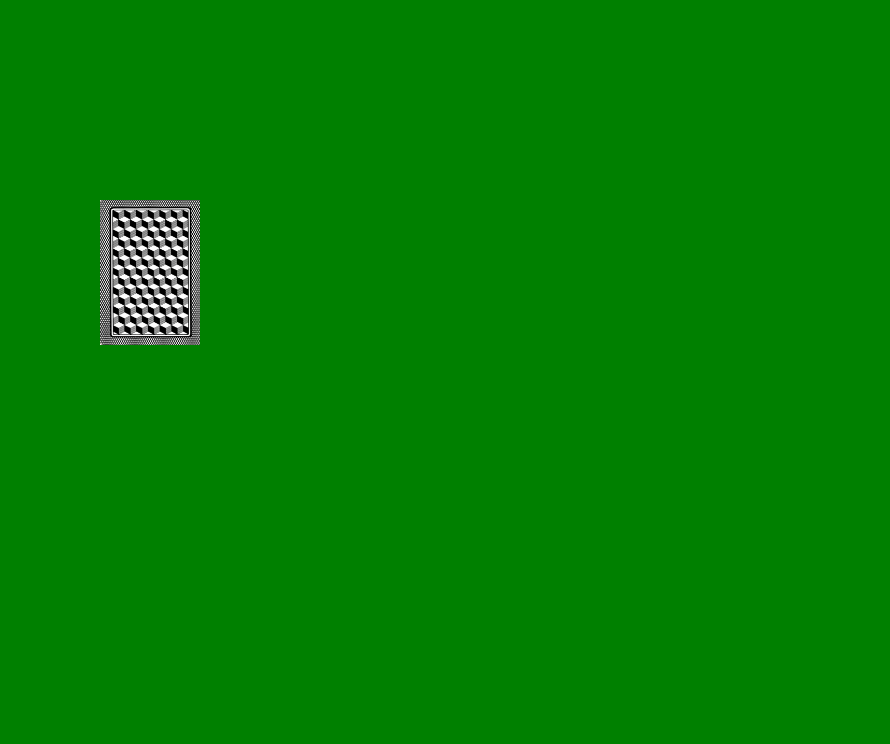
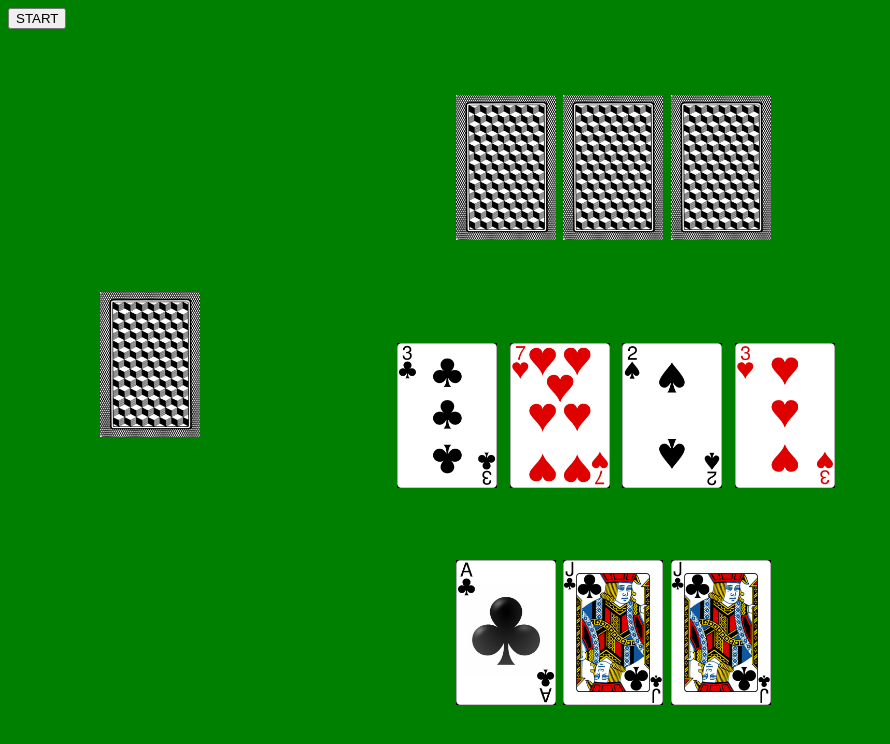
Before and after one commit to frd26x/scopa-game-project, a plain HTML site: page index.html in a window 1280 px wide. Shown: the whole page, without its empty margins (0-890 px from the left). Drawn offline with nearby package versions, Linux system fonts and the light colour scheme.

Commit message:
card dislayed naive solution

```diff
--- a/index.html
+++ b/index.html
@@ -15,6 +15,11 @@
   </div>
 <div class="hand-player"></div>
 <div class="hand-ai"></div>
+<div class="table"></div>
+<div class="pick-player"></div>
+<div class="pick-ai"></div>
+<div class="card-played"></div>
+<button class="start">START</button>
 
 
 
--- a/src/main.js
+++ b/src/main.js
@@ -1,92 +1,148 @@
 var cards = [
-  { name: "1D", img: "1D.jpg",value:1 ,prime:16},
-  { name: "2D", img: "2D.jpg",value:2 ,prime:12},
-  { name: "3D", img: "3D.jpg",value:3 ,prime:13},
-  { name: "4D", img: "4D.jpg",value:4 ,prime:14},
-  { name: "5D", img: "5D.jpg",value:5, prime:15 },
-  { name: "6D", img: "6D.jpg",value:6, prime:18},
-  { name: "7D", img: "7D.jpg",value:7, prime:21 },
-  { name: "JD", img: "JD.jpg",value:8 , prime:10},
-  { name: "QD", img: "QD.jpg",value:9 ,prime:10},
-  { name: "KD", img: "KD.jpg" ,value:10,prime:10},
-  { name: "1C", img: "1C.jpg",value:1,prime:16 },
-  { name: "2C", img: "2C.jpg",value:2 ,prime:12},
-  { name: "3C", img: "3C.jpg",value:3,prime:13 },
-  { name: "4C", img: "4C.jpg",value:4, prime:14 },
-  { name: "5C", img: "5C.jpg" ,value:5, prime:15},
-  { name: "6C", img: "6C.jpg",value:6, prime:18 },
-  { name: "7C", img: "7C.jpg",value:7, prime:21 },
-  { name: "JC", img: "JC.jpg",value:8 ,prime:10},
-  { name: "QC", img: "QC.jpg",value:9 ,prime:10},
-  { name: "KC", img: "KC.jpg",value:10,prime:10 },
-  { name: "1S", img: "1S.jpg",value:1, prime:16 },
-  { name: "2S", img: "2S.jpg",value:2,prime:12 },
-  { name: "3S", img: "3S.jpg",value:3,prime:13 },
-  { name: "4S", img: "4S.jpg",value:4 , prime:14},
-  { name: "5S", img: "5S.jpg",value:5,prime:15 },
-  { name: "6S", img: "6C.jpg",value:6, prime:18 },
-  { name: "7S", img: "7C.jpg",value:7 ,prime:21 },
-  { name: "JS", img: "JC.jpg" ,value:8,prime:10},
-  { name: "QS", img: "QC.jpg",value:9 ,prime:10},
-  { name: "KS", img: "KC.jpg",value:10,prime:10 },
-  { name: "1H", img: "1H.jpg",value:1, prime:16},
-  { name: "2H", img: "2H.jpg",value:2 ,prime:12},
-  { name: "3H", img: "3H.jpg" ,value:3, prime:13},
-  { name: "4H", img: "4H.jpg",value:4 ,prime:14},
-  { name: "5H", img: "5H.jpg",value:5, prime:15 },
-  { name: "6H", img: "6H.jpg",value:6,prime:18 },
-  { name: "7H", img: "7H.jpg",value:7,prime:21 },
-  { name: "JH", img: "JH.jpg",value:8,prime:10 },
-  { name: "QH", img: "QH.jpg",value:9,prime:10 },
-  { name: "KH", img: "KH.jpg",value:10,prime:10 }
+  { name: "1D", img: "1D.jpg", value: 1, prime: 16 },
+  { name: "2D", img: "2D.jpg", value: 2, prime: 12 },
+  { name: "3D", img: "3D.jpg", value: 3, prime: 13 },
+  { name: "4D", img: "4D.jpg", value: 4, prime: 14 },
+  { name: "5D", img: "5D.jpg", value: 5, prime: 15 },
+  { name: "6D", img: "6D.jpg", value: 6, prime: 18 },
+  { name: "7D", img: "7D.jpg", value: 7, prime: 21 },
+  { name: "JD", img: "JD.jpg", value: 8, prime: 10 },
+  { name: "QD", img: "QD.jpg", value: 9, prime: 10 },
+  { name: "KD", img: "KD.jpg", value: 10, prime: 10 },
+  { name: "1C", img: "1C.jpg", value: 1, prime: 16 },
+  { name: "2C", img: "2C.jpg", value: 2, prime: 12 },
+  { name: "3C", img: "3C.jpg", value: 3, prime: 13 },
+  { name: "4C", img: "4C.jpg", value: 4, prime: 14 },
+  { name: "5C", img: "5C.jpg", value: 5, prime: 15 },
+  { name: "6C", img: "6C.jpg", value: 6, prime: 18 },
+  { name: "7C", img: "7C.jpg", value: 7, prime: 21 },
+  { name: "JC", img: "JC.jpg", value: 8, prime: 10 },
+  { name: "QC", img: "QC.jpg", value: 9, prime: 10 },
+  { name: "KC", img: "KC.jpg", value: 10, prime: 10 },
+  { name: "1S", img: "1S.jpg", value: 1, prime: 16 },
+  { name: "2S", img: "2S.jpg", value: 2, prime: 12 },
+  { name: "3S", img: "3S.jpg", value: 3, prime: 13 },
+  { name: "4S", img: "4S.jpg", value: 4, prime: 14 },
+  { name: "5S", img: "5S.jpg", value: 5, prime: 15 },
+  { name: "6S", img: "6C.jpg", value: 6, prime: 18 },
+  { name: "7S", img: "7C.jpg", value: 7, prime: 21 },
+  { name: "JS", img: "JC.jpg", value: 8, prime: 10 },
+  { name: "QS", img: "QC.jpg", value: 9, prime: 10 },
+  { name: "KS", img: "KC.jpg", value: 10, prime: 10 },
+  { name: "1H", img: "1H.jpg", value: 1, prime: 16 },
+  { name: "2H", img: "2H.jpg", value: 2, prime: 12 },
+  { name: "3H", img: "3H.jpg", value: 3, prime: 13 },
+  { name: "4H", img: "4H.jpg", value: 4, prime: 14 },
+  { name: "5H", img: "5H.jpg", value: 5, prime: 15 },
+  { name: "6H", img: "6H.jpg", value: 6, prime: 18 },
+  { name: "7H", img: "7H.jpg", value: 7, prime: 21 },
+  { name: "JH", img: "JH.jpg", value: 8, prime: 10 },
+  { name: "QH", img: "QH.jpg", value: 9, prime: 10 },
+  { name: "KH", img: "KH.jpg", value: 10, prime: 10 }
 ];
 
+var player;
+var game;
+var ai;
+$(document).ready(function() {
+  game = new Scopa(cards);
+  game.shuffle(cards);
+  var html = "";
 
-var player
-var game
-var ai
-$(document).ready(function(){
-  game = new Scopa(cards)
-  game.shuffle(cards)
-  var html = ""
-
-  game.cards.forEach(function (pic) {
-    html += '<div class="card-deck" data-card-name="'+ pic.name +'" style="background: url(images/'+ pic.img +') no-repeat">';
+  game.cards.forEach(function(pic) {
+    html +=
+      '<div class="card-deck" data-card-name="' +
+      pic.name +
+      '" style="background: url(images/' +
+      pic.img +
+      ') no-repeat">';
 
     // html += '  <div class="card" style="background: url(images/'+ pic.img +') no-repeat"></div>';
-    html += '</div>';
+    html += "</div>";
   });
-  html+= '<div class="top-card-deck" data-card-name="images/bg.jpg" style="background: url(images/bg.jpg) no-repeat">'
-  //  html += '  <div class="top-card-deck" style="background: url(images/bg.jpg) no-repeat"></div>'
-   html += '</div>';
+  html +=
+    '<div class="top-card-deck" data-card-name="images/bg.jpg" style="background: url(images/bg.jpg) no-repeat">';
 
-  $('.deck').html(html);
+  html += "</div>";
+  //make the deck
+  $(".deck").html(html);
 
+  player = new Player("player");
+  ai = new Computer("ai");
+  $(".start").click(function(){
 
+  })
 
-  player= new Player("player")
-  ai = new Computer("ai")
-  var firstCardPlayer=$('.deck > .card')[$('.deck > .card').length-1]
-  $(".hand-player").append(firstCardPlayer)
-  // $(firstCardPlayer).addClass( "move-handPlayer-position-one" )
-  $(firstCardPlayer).toggleClass( "card-deck" )
-  $(firstCardPlayer).toggleClass( "card-hand" )
-  game.giveCard(player)
+  var firstCardPlayer = $(".deck > .card-deck")[
+    $(".deck > .card-deck").length - 1
+  ];
+  $(".hand-player").append(firstCardPlayer);
+  $(firstCardPlayer).toggleClass("card-deck");
+  $(firstCardPlayer).toggleClass("card-hand");
+  game.giveCard(player);
 
-  var firstCardAi=$('.deck > .card')[$('.deck > .card').length-1]
-  $(firstCardAi).toggleClass( "card-deck" )
-  $(firstCardAi).toggleClass( "card-hand" )
-  $(".hand-ai").append(firstCardAi)
-  // $(firstCardAi).addClass( "move-handPlayer-position-one" )
-  game.giveCard(ai)
-  game.giveCard(player)
-  game.giveCard(ai)
-  game.giveCard(player)
-  game.giveCard(ai)
-  game.putCardsOnTable()
-  var move3=player.checkAvailableMove(game.table,player.hand[2])
-  var move2 =player.checkAvailableMove(game.table,player.hand[1])
-  var move1=player.checkAvailableMove(game.table,player.hand[0])
+  var firstCardAi = $(".deck > .card-deck")[$(".deck > .card-deck").length - 1];
+  $(firstCardAi).toggleClass("card-deck");
+  $(firstCardAi).toggleClass("card-hand ai-show-back");
+  $(".hand-ai").append(firstCardAi);
+  game.giveCard(ai);
 
+  var SecondCardPlayer = $(".deck > .card-deck")[
+    $(".deck > .card-deck").length - 1
+  ];
+  $(".hand-player").append(SecondCardPlayer);
+  $(SecondCardPlayer).toggleClass("card-deck");
+  $(SecondCardPlayer).toggleClass("card-hand");
+  game.giveCard(player);
 
-})
+  var SecondCardAi = $(".deck > .card-deck")[
+    $(".deck > .card-deck").length - 1
+  ];
+  $(SecondCardAi).toggleClass("card-deck");
+  $(SecondCardAi).toggleClass("card-hand ai-show-back");
+  $(".hand-ai").append(SecondCardAi);
+  game.giveCard(ai);
+
+  var thirdCardPlayer = $(".deck > .card-deck")[
+    $(".deck > .card-deck").length - 1
+  ];
+  $(".hand-player").append(thirdCardPlayer);
+  $(thirdCardPlayer).toggleClass("card-deck");
+  $(thirdCardPlayer).toggleClass("card-hand");
+  game.giveCard(player);
+
+  var thirdCardAi = $(".deck > .card-deck")[$(".deck > .card-deck").length - 1];
+  $(thirdCardAi).toggleClass("card-deck");
+  $(thirdCardAi).toggleClass("card-hand ai-show-back");
+  $(".hand-ai").append(thirdCardAi);
+  game.giveCard(ai);
+
+  var cardTableOne = $(".deck > .card-deck")[
+    $(".deck > .card-deck").length - 1
+  ];
+  $(cardTableOne).toggleClass("card-deck");
+  $(cardTableOne).toggleClass("card-hand");
+  $(".table").append(cardTableOne);
+
+  var cardTableTwo = $(".deck > .card-deck")[
+    $(".deck > .card-deck").length - 1
+  ];
+  $(cardTableTwo).toggleClass("card-hand");
+  $(cardTableTwo).toggleClass("card-deck");
+  $(".table").append(cardTableTwo);
+
+  var cardTableThree = $(".deck > .card-deck")[
+    $(".deck > .card-deck").length - 1
+  ];
+  $(cardTableThree).toggleClass("card-hand");
+  $(cardTableThree).toggleClass("card-deck");
+  $(".table").append(cardTableThree);
+
+  var cardTableFour = $(".deck > .card-deck")[
+    $(".deck > .card-deck").length - 1
+  ];
+  $(cardTableFour).toggleClass("card-hand");
+  $(cardTableFour).toggleClass("card-deck");
+  $(".table").append(cardTableFour);
+  game.putCardsOnTable();
+});
--- a/style.css
+++ b/style.css
@@ -24,14 +24,28 @@
 .card-hand{
   width:100px;
   height: 145px;
+  float: left;
+  margin-left: 2%;
 
 
 
   /* background-position: center !important; */
   background-size: cover !important;
 }
+.ai-show-back{
+  background-image: url("/scopa-game-project/images/bg.jpg") !important;
+}
 
+.hand-ai{
+  position: absolute;
+  left:35%;
+  bottom:70%;
+  width: 30%;
+}
 .hand-player{
+  position: absolute;
+  left:35%;
+  top:70%;
   width: 30%;
 }
 .top-card-deck{
@@ -44,6 +58,19 @@
   background-size: cover !important;
 }
 
+.table{
+  position: absolute;
+  bottom: 39%;
+  left: 30%;
+  width: 50%;
+}
+
+.card-played{
+  position: absolute;
+  bottom: 39%;
+  left: 30%;
+  width: 50%;
+}
 
 
 .deck{
@@ -51,7 +78,7 @@
   height: 145px;
   position: absolute;
   left: 50px;
-  top:100px;
+  top:24%;
 }
 
 
```
